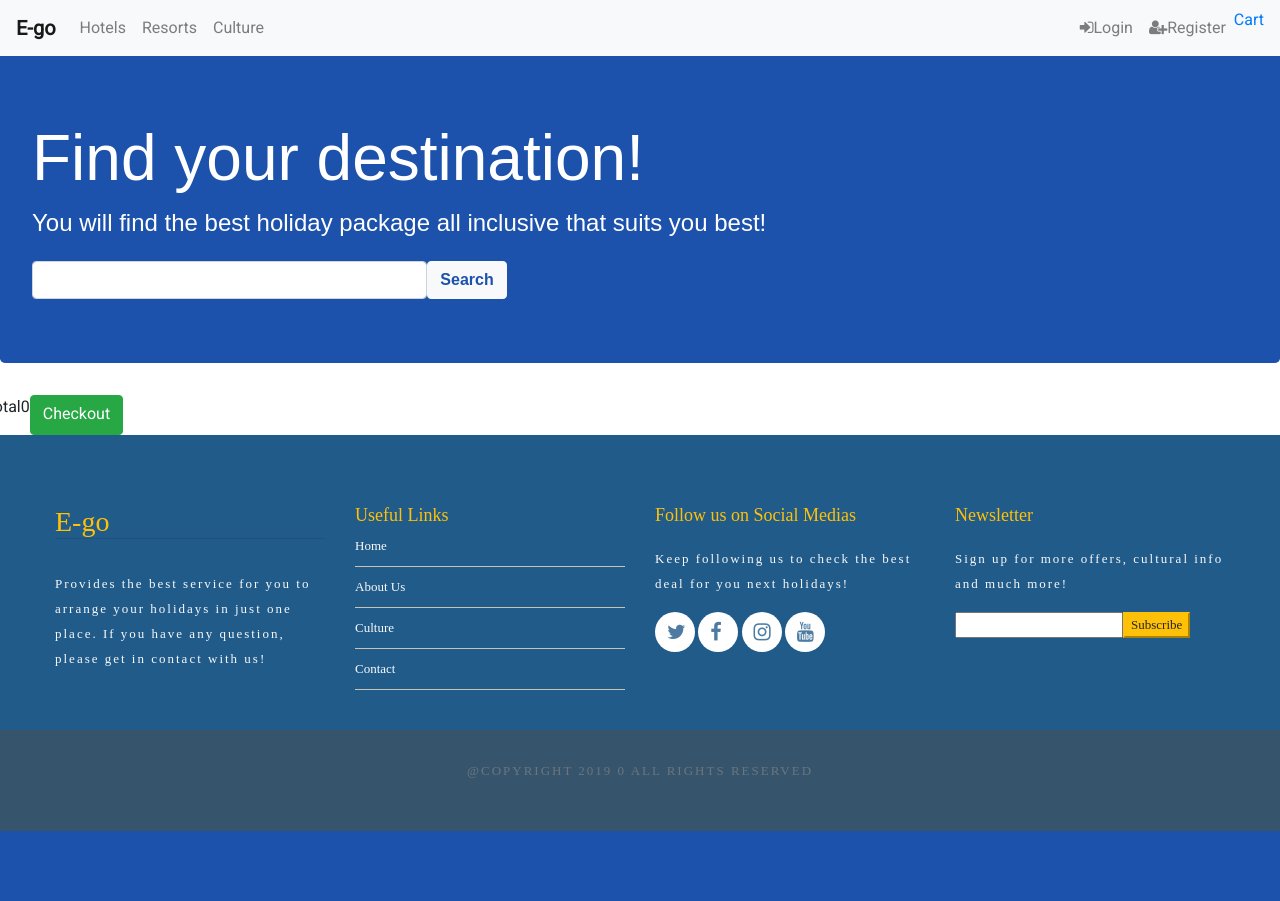
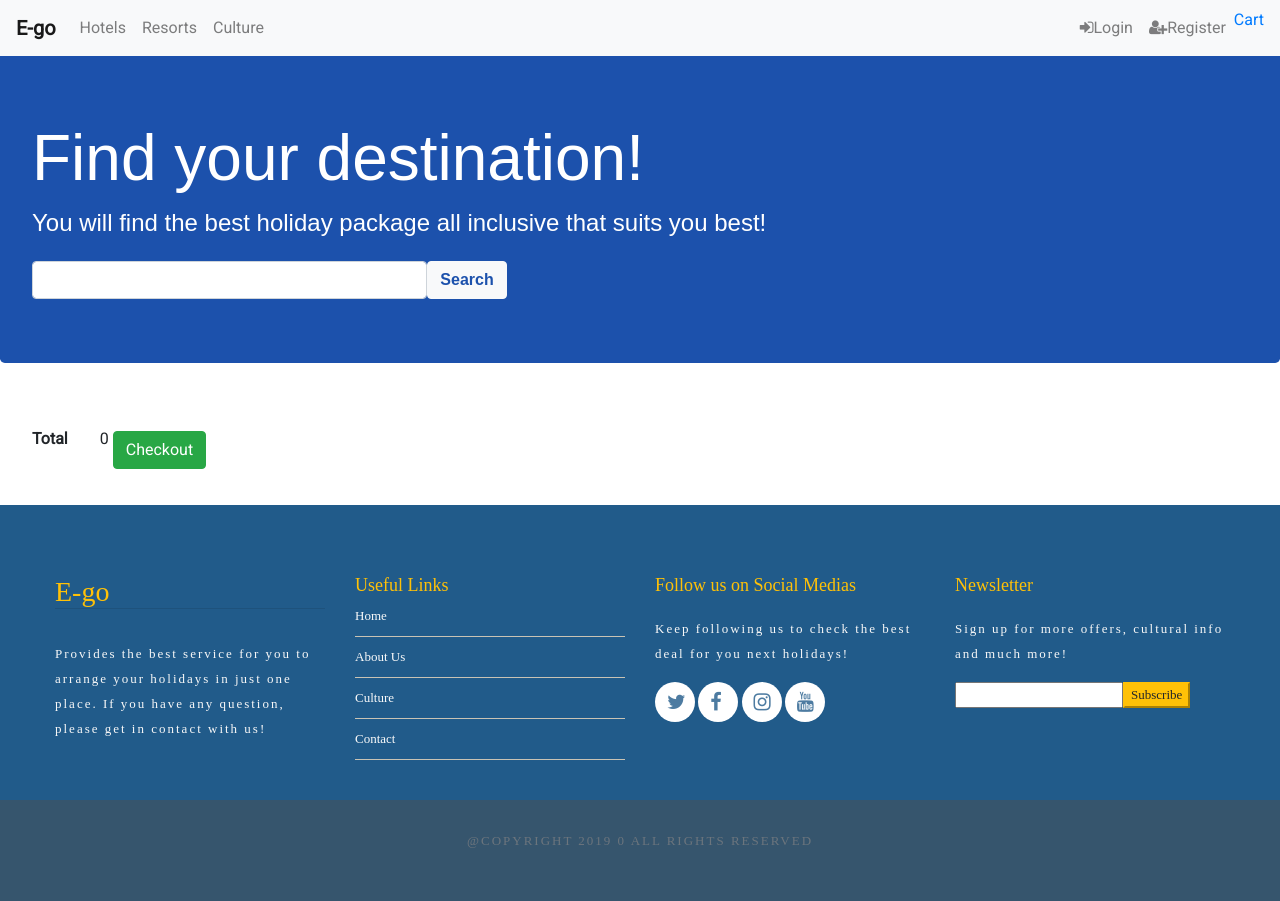
Before and after one commit to Pauloa90/e-commerce, a Django app: page /cart/ in a window 1280 px wide. Before the commit the page ends 831 px from the top, so only its background shows below. Run offline with Django 3.2, Linux system fonts and the light colour scheme; some libraries are stand-ins or nearby versions.

Commit message:
finishing read me file

```diff
--- a/cart/templates/cart.html
+++ b/cart/templates/cart.html
@@ -7,22 +7,22 @@
     {% for item in cart_items %}
 
     <div class="col-xs-10 col-xs-offset-1 col-sm-offset-0 col-sm-6 col-md-4 display panel panel-display">
+        <div class="card" style="width: 18rem;">
+            <div class="product image" style="background-image: url('{{ MEDIA_URL }}{{ item.product.image }}')"></div>
 
-        <div class="product" style="background-image: url('{{ MEDIA_URL }}{{ item.product.image }}')"></div>
-
-        <div class="caption">
-            <h3>{{ item.product.name }}</h3>
+            <div class="card-body">
+                <h3 class="card-title">{{ item.product.name }}</h3>
                 <p class="product-description">{{ item.product.description }}</p>
-            <p>{{ item.product.price }}</p>
+                <p><strong>{{ item.product.price }}</strong></p>
                 <p>
                     <form class="form-inline" method="post" action="{% url 'adjust_cart' item.id %}">
                         {% csrf_token %}
                         <div class="form-group">
                             <label for="exampleInputAmount" class="sr-only">New Qty</label>
                             <div class="input-group">
-                            <div class="input-group-addon">Qty</div>
-                            <input name="quantity" type="number" min="0" max="99" class="form-control">
-                            <div class="input-group-addon">{{ item.quantity }}</div>
+                                <div class="input-group-addon m-2">Qty</div>
+                                <input name="quantity" type="number" min="0" max="99" class="form-control m-2">
+                                <div class="input-group-addon m-3">{{ item.quantity }}</div>
                             </div>
                         </div>
                         <button type="submit" class="btn btn-primary"><span class="glyphicon glyphicon-edit" aria-hidden="true">Amend</span></button>
@@ -30,11 +30,12 @@
                 </p>
             </div>
         </div>
+    </div>
     {% endfor %}
 </div>
-<div class="row">
-    <p>Total</p>
-    <p><span class="glyphicon glyphicon-euro" aria-hidden="true"></span>{{ total }}</p>
-    <a href="{% url 'checkout' %}" class="btn btn-success" role="button"><span class="glyphicon glyphicon-ok-sign" aria-hidden="true"></span>Checkout</a>
+<div class="row m-3 p-3">
+    <p><strong>Total</strong></p>
+    <p><span class="glyphicon glyphicon-euro m-3" aria-hidden="true"></span>{{ total }}</p>
+    <a href="{% url 'checkout' %}" class="btn btn-success m-1" role="button"><span class=" glyphicon glyphicon-ok-sign" aria-hidden="true"></span>Checkout</a>
 </div>
 {% endblock %}
--- a/ecommerce/urls.py
+++ b/ecommerce/urls.py
@@ -24,7 +24,7 @@ from products.views import all_products
 from django.views import static
 from .settings import MEDIA_ROOT
 from world import urls as urls_world
-from world.views import all_continentes
+from world.views import all_resorts
 
 urlpatterns = [
     url(r'^admin/', admin.site.urls),
@@ -35,5 +35,5 @@ urlpatterns = [
     url(r'^checkout/', include(urls_checkout)),
     url(r'^search/', include(urls_search)),
     url(r'^media/(?P<path>.*)$', static.serve, {'document_root': MEDIA_ROOT}),
-    url(r'^world/', all_continentes, name='world'),
+    url(r'^world/', all_resorts, name='world'),
 ]
--- a/static/css/styles.css
+++ b/static/css/styles.css
@@ -1,9 +1,11 @@
+/*---------- Body will follow this rules -------*/
 body{
     font-family: Arial;
     background-color: rgb(255, 255, 255);
     font-family: 'Roboto', sans-serif;
 }
 
+/*---------- Search bar -------*/
 .jumbotron{
     background-color: #1c51ac;
     font-family: 'Anton', sans-serif;
@@ -18,6 +20,11 @@ body{
 
 }
 
+.searchform{
+    margin-top: 20px;
+    font-family: 'Anton', sans-serif;
+}
+/*---------- Images displayed -------*/
 
 .image{
     background-size: cover;
@@ -29,10 +36,7 @@ body{
 
 }
 
-.searchform{
-    margin-top: 20px;
-    font-family: 'Anton', sans-serif;
-}
+
 
 .btn-light {
     color: #1c51ac;
@@ -113,8 +117,6 @@ caption p{
  padding: 40px;
 }
 
-
-
 #footer h3, h2 {
 
 color: #ffc107;
--- a/templates/base.html
+++ b/templates/base.html
@@ -36,11 +36,11 @@
                 <strong>E-go</strong>
             </a>
             <ul class="navbar-nav ml-auto ">
-                    <li class="nav-item d-none d-lg-block"><a class="nav-link" href="{% url 'profile' %}"> Hotels</a>
+                    <li class="nav-item d-none d-lg-block"><a class="nav-link" href="{% url 'index' %}"> Hotels</a>
                     </li>
-                    <li class="nav-item d-none d-lg-block"><a class="nav-link" href="{% url 'world'  %}">Resorts</a>
+                    <li class="nav-item d-none d-lg-block"><a class="nav-link" href="{% url 'index'  %}">Resorts</a>
                     </li>
-                     <li class="nav-item d-none d-lg-block"><a class="nav-link" href="{% url 'logout'  %}">Culture</a>
+                     <li class="nav-item d-none d-lg-block"><a class="nav-link" href="{% url 'index'  %}">Culture</a>
                     </li>
             </ul>
             <button class="navbar-toggler" type="button" data-toggle="collapse" data-target="#navbarNavDropdown" aria-controls="navbarNavDropdown" aria-expanded="false"
@@ -126,13 +126,13 @@
                         <div class="col-md-3 col-sm-6 col-xs-12 footer-links">
                             <h2> Useful Links</h2>
                             <ul>
-                                <li><a href="index.html">Home</a></li>
+                                <li><a href="#">Home</a></li>
 
-                                <li><a href="#aboutme">About Us</a></li>
+                                <li><a href="#">About Us</a></li>
 
-                                <li><a href="#goal">Culture</a></li>
+                                <li><a href="#">Culture</a></li>
 
-                                <li><a href="#contact">Contact</a></li>
+                                <li><a href="#">Contact</a></li>
 
                             </ul>
                         </div>
--- a/world/models.py
+++ b/world/models.py
@@ -1,7 +1,9 @@
 from django.db import models
 class Lugares(models.Model):
-    continente = models.CharField(max_length=254, default='')
+    name = models.CharField(max_length=254, default='')
+    description = models.TextField()
+    price = models.DecimalField(max_digits=6, decimal_places=2)
     imagens = models.ImageField(upload_to='imagens')
 
     def __str__(self):
-        return self.continente
+        return self.name
--- a/world/urls.py
+++ b/world/urls.py
@@ -1,7 +1,7 @@
 from django.conf.urls import url, include
-from .views import all_continentes
+from .views import all_resorts
 
 urlpatterns = [
-    url(r'^$/', all_continentes, name='world'),
+    url(r'^$/', all_resorts, name='world'),
 
 ]
--- a/world/views.py
+++ b/world/views.py
@@ -3,7 +3,7 @@ from .models import Lugares
 
 
 # Create your views here.
-def all_continentes(request):
+def all_resorts(request):
     """A view that display the index page"""
     todos = Lugares.objects.all()
 
```
Also changed, not shown: world/templates/world.html (+11 -25 lines), README.md. Lines whose indentation alone changed are shown as unchanged.
